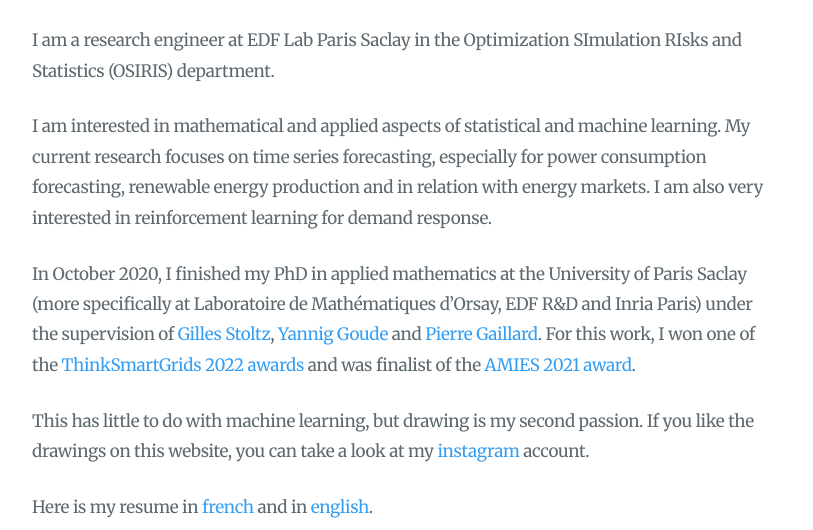
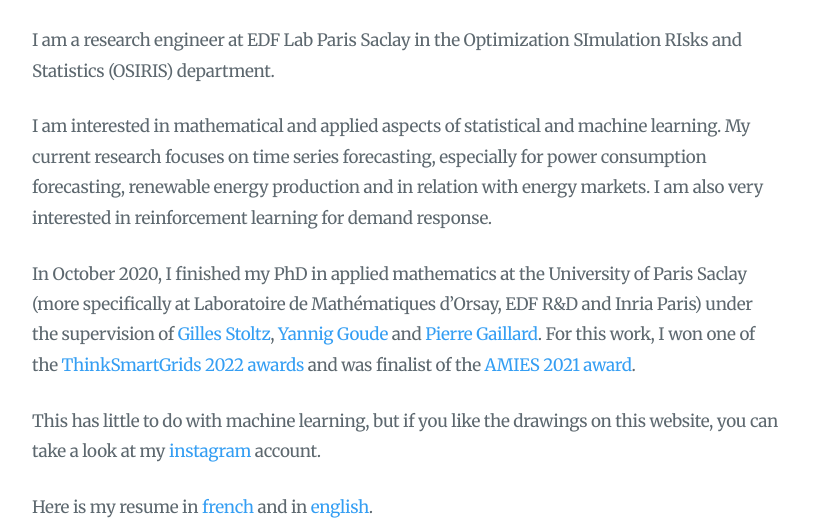
Before and after one commit to MargauxBregere/margauxbregere.github.io, a plain HTML site: page 2022/09/bio/index.html in a window 1280 px wide. Shown: the part 719-1249 px from the top of the page, without its empty margins (233-1046 px from the left). Drawn offline with nearby package versions, Linux system fonts and the light colour scheme.

Commit message:
images fixed

```diff
--- a/2022/09/bio/index.html
+++ b/2022/09/bio/index.html
@@ -265,7 +265,7 @@
 <p>In October 2020, I finished my PhD in applied mathematics at the University of Paris Saclay (more specifically at Laboratoire de Mathématiques d&rsquo;Orsay, EDF R&amp;D and Inria Paris) under the supervision of <a href="https://www.imo.universite-paris-saclay.fr/fr/perso/gilles-stoltz/">Gilles Stoltz</a>, <a href="http://pierre.gaillard.me">Yannig Goude</a> and <a href="http://pierre.gaillard.me">Pierre Gaillard</a>.
 For this work, I won one of the <a href="https://www.thinksmartgrids.fr/actualites/prix-these-smart-grids-2022">ThinkSmartGrids 2022 awards</a> and was finalist of the
 <a href="https://www.agence-maths-entreprises.fr/public/pages/activities/prix-de-these/prix2these-2021.html">AMIES 2021 award</a>.</p>
-<p>This has little to do with machine learning, but drawing is my second passion. If you like the drawings on this website, you can take a look at my <a href="https://www.instagram.com/mgx_brgr/?hl=fr">instagram</a> account.</p>
+<p>This has little to do with machine learning, but if you like the drawings on this website, you can take a look at my <a href="https://www.instagram.com/mgx_brgr/?hl=fr">instagram</a> account.</p>
 <p>Here is my resume in  <a href="https://margauxbregere.github.io/pdf/cv_fr.pdf">french</a> and in
 <a href="https://margauxbregere.github.io/pdf/cv_en.pdf">english</a>.</p>
 
```
Also changed, not shown: images/elephant_long.jpg, images/panda_long.jpg, images/puma_long.jpg.
